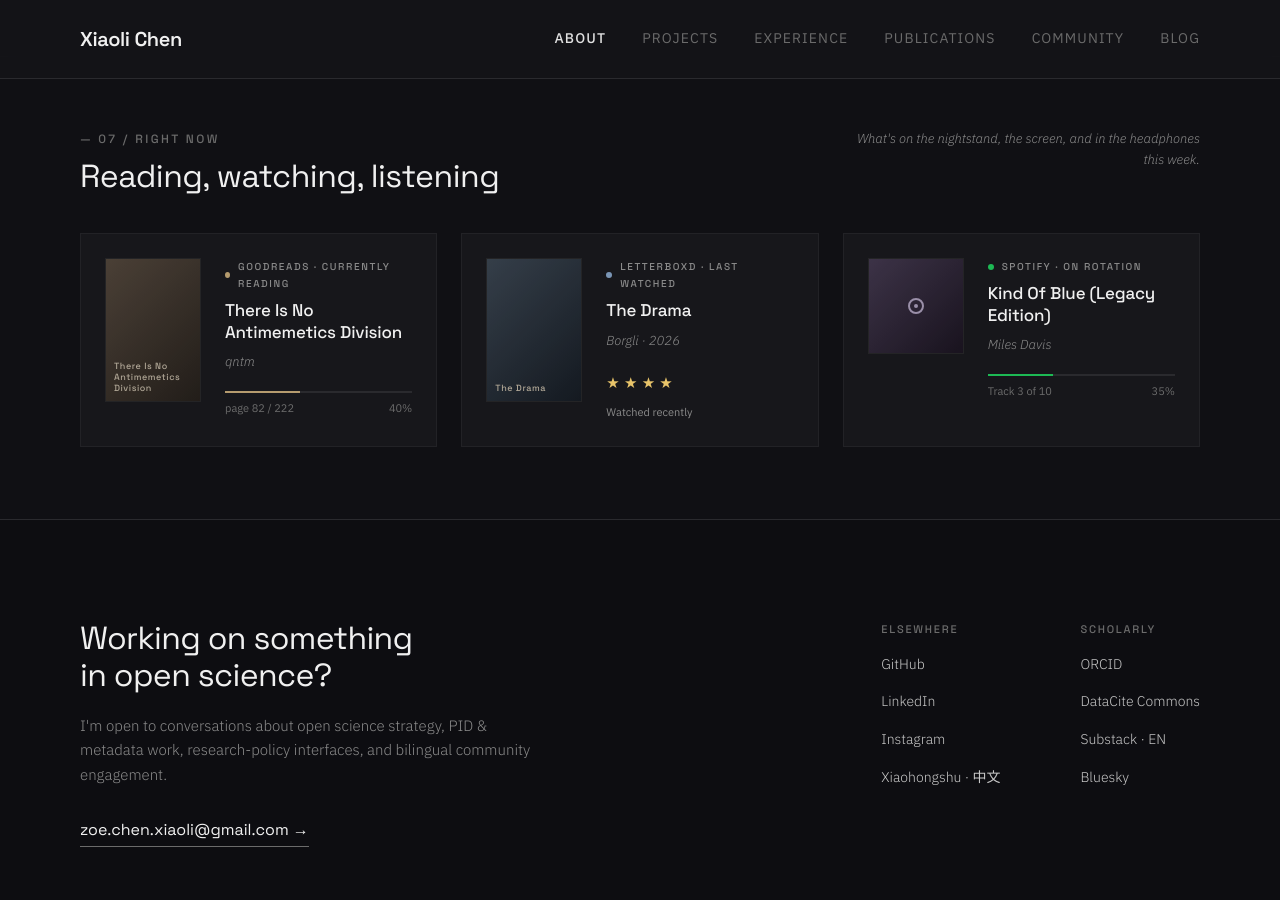
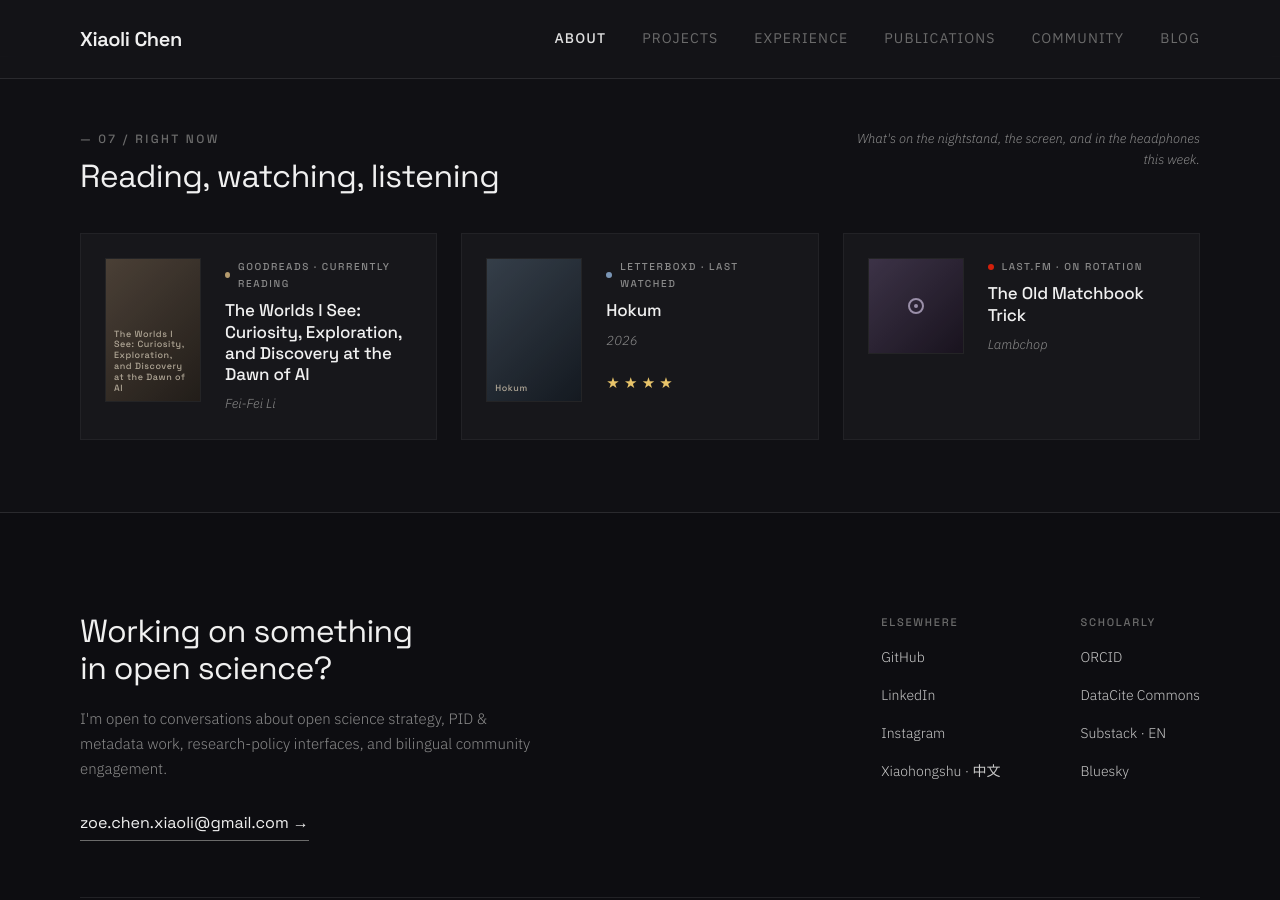
Before and after one commit to xchen101/xchen101.github.io, a Jekyll site: the page built from index.md, in a window 1280 px wide and 900 px high, scrolled down 6612 px. Built offline with Jekyll 4.4.1, drawn with Linux system fonts in a browser that asks for light colours; comment, search, counter and statistics services are not loaded.

Commit message:
update: Right Now widget data (auto)

```diff
--- a/_data/now.yml
+++ b/_data/now.yml
@@ -1,36 +1,27 @@
-# "Right now" widgets — reading, watching, listening.
-# These are curated manually. Update whenever taste changes.
-# Could later be wired up to live APIs:
-#   - Goodreads: RSS at goodreads.com/review/list_rss/:user_id
-#   - Letterboxd: RSS at letterboxd.com/:user/rss/
-#   - Spotify: requires OAuth, so either a serverless proxy or manual update
+# Right now — auto-generated by Hermes cron on 2026-05-27 22:50 UTC
+# Sources: Goodreads RSS / Letterboxd RSS / Last.fm
 
 reading:
   service: "Goodreads"
   accent: "#B59B6E"
   label: "Currently reading"
-  title: "There Is No Antimemetics Division"
-  author: "qntm"
-  progress_percent: 40
-  progress_label: "page 82 / 222"
+  title: "The Worlds I See: Curiosity, Exploration, and Discovery at the Dawn of AI"
+  author: "Fei-Fei Li"
   profile_url: "https://www.goodreads.com/user/show/12162109-xiaoli"
 
 watching:
   service: "Letterboxd"
   accent: "#7A95B5"
   label: "Last watched"
-  title: "The Drama"
-  director: "Borgli · 2026"
+  title: "Hokum"
+  director: "2026"
   rating: 4.0
-  watched: "Watched recently"
   profile_url: "https://letterboxd.com/soyoungsogone/"
 
 listening:
-  service: "Spotify"
-  accent: "#1DB954"
+  service: "Last.fm"
+  accent: "#D3200B"
   label: "On rotation"
-  title: "Kind Of Blue (Legacy Edition)"
-  artist: "Miles Davis"
-  progress_percent: 35
-  progress_label: "Track 3 of 10"
-  profile_url: "https://open.spotify.com/user/1245805109"
+  title: "The Old Matchbook Trick"
+  artist: "Lambchop"
+  profile_url: "https://www.last.fm/user/soyoungsogone"
```
